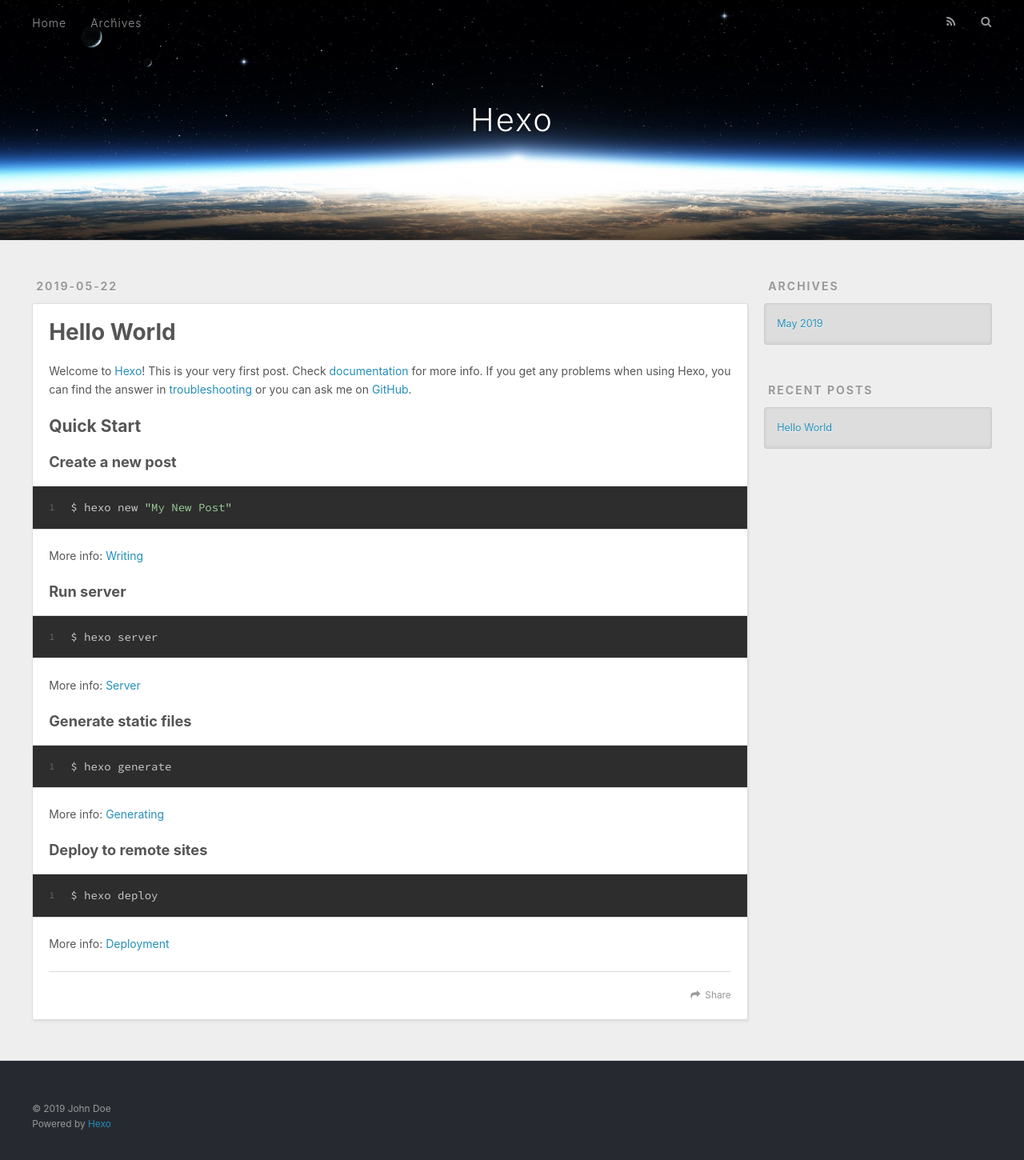
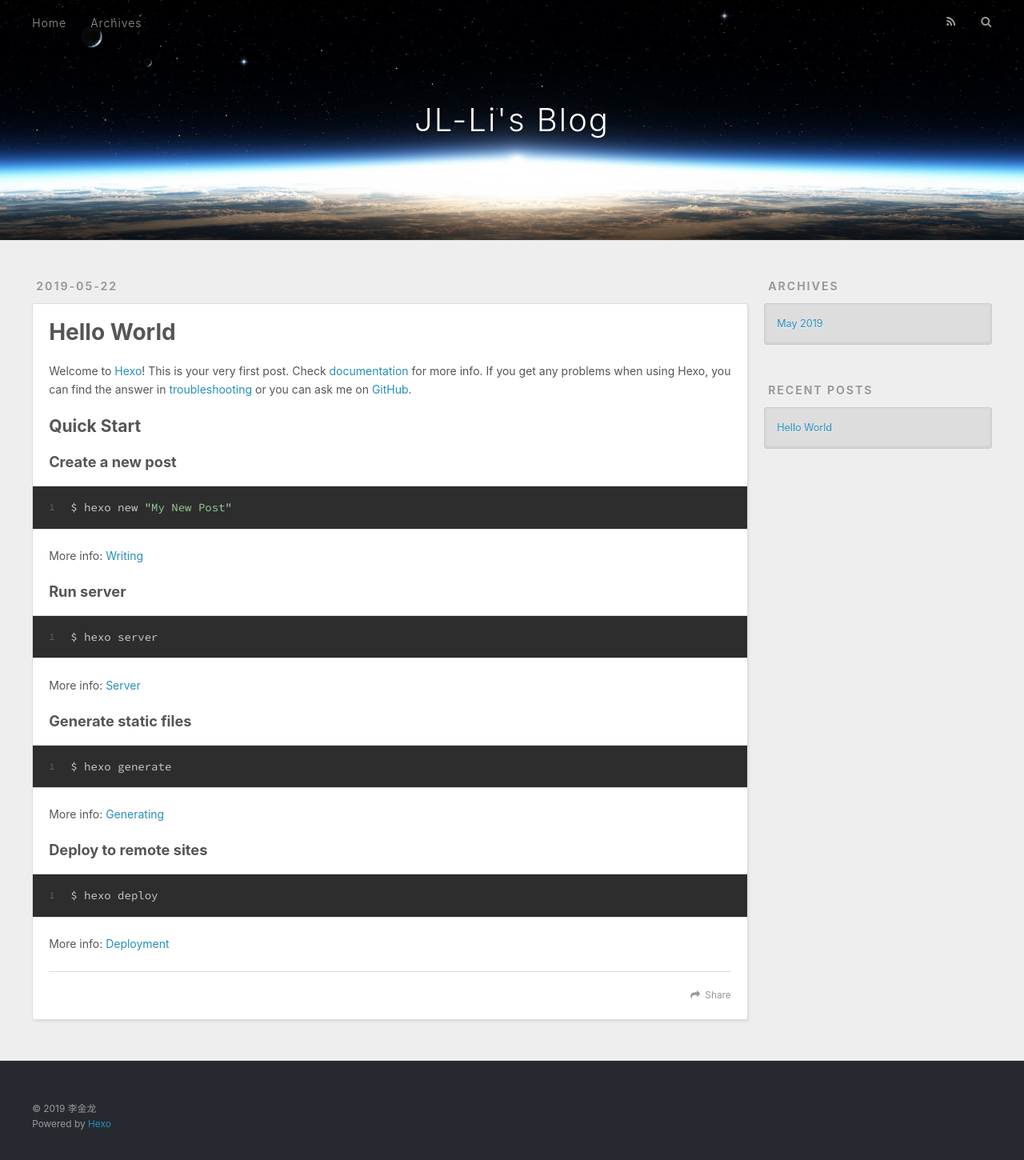
Before and after one commit to Jacob-Li/Jacob-Li.github.io, a plain HTML site: page index.html in a window 1280 px wide. Shown: the whole page at 80% size. Drawn offline with nearby package versions, Linux system fonts and the light colour scheme.

Commit message:
Site updated: 2019-05-22 12:27:02

```diff
--- a/index.html
+++ b/index.html
@@ -5,17 +5,17 @@
 
 
 
-  <title>Hexo</title>
+  <title>JL-Li&#39;s Blog</title>
   <meta name="viewport" content="width=device-width, initial-scale=1, maximum-scale=1">
   <meta property="og:type" content="website">
-<meta property="og:title" content="Hexo">
+<meta property="og:title" content="JL-Li&#39;s Blog">
 <meta property="og:url" content="http://yoursite.com/index.html">
-<meta property="og:site_name" content="Hexo">
+<meta property="og:site_name" content="JL-Li&#39;s Blog">
 <meta property="og:locale" content="default">
 <meta name="twitter:card" content="summary">
-<meta name="twitter:title" content="Hexo">
+<meta name="twitter:title" content="JL-Li&#39;s Blog">
 
-    <link rel="alternate" href="/atom.xml" title="Hexo" type="application/atom+xml">
+    <link rel="alternate" href="/atom.xml" title="JL-Li&#39;s Blog" type="application/atom+xml">
 
 
     <link rel="icon" href="/favicon.png">
@@ -34,7 +34,7 @@
   <div id="header-outer" class="outer">
     <div id="header-title" class="inner">
       <h1 id="logo-wrap">
-        <a href="/" id="logo">Hexo</a>
+        <a href="/" id="logo">JL-Li&#39;s Blog</a>
       </h1>
 
     </div>
@@ -101,7 +101,7 @@
 
     </div>
     <footer class="article-footer">
-      <a data-url="http://yoursite.com/2019/05/22/hello-world/" data-id="cjvyo6vw40000ucuoi6ql0jot" class="article-share-link">Share</a>
+      <a data-url="http://yoursite.com/2019/05/22/hello-world/" data-id="cjvyq6x1l00000ouojd230dgj" class="article-share-link">Share</a>
 
 
     </footer>
@@ -157,7 +157,7 @@
 
   <div class="outer">
     <div id="footer-info" class="inner">
-      &copy; 2019 John Doe<br>
+      &copy; 2019 李金龙<br>
       Powered by <a href="http://hexo.io/" target="_blank">Hexo</a>
     </div>
   </div>
```
Also changed, not shown: 2019/05/22/hello-world/index.html (+6 -6 lines), archives/2019/05/index.html (+7 -7 lines), archives/2019/index.html (+7 -7 lines), archives/index.html (+7 -7 lines).
